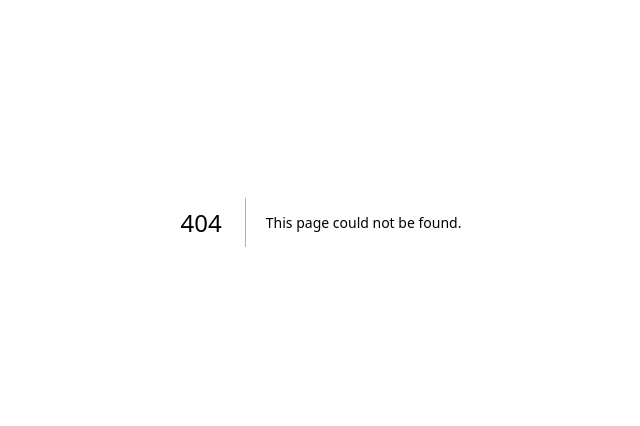
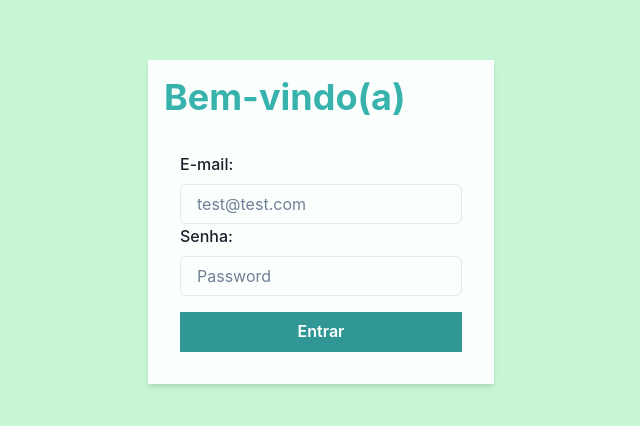
Before and after one commit to JamersonWalderson/django-api-my-starter-kit, a Next.js app in the folder frontend/: page /login in a window 1280 px wide. Before the commit this address had no page. Shown: the part 178-604 px from the top of the page, without its empty margins (319-959 px from the left). Built offline with nearby package versions, Linux system fonts and the light colour scheme.

Commit message:
feat: página de login

```diff
--- /dev/null
+++ b/frontend/pages/login/index.tsx
@@ -0,0 +1,45 @@
+import { Box, Button, Flex, FormControl, FormLabel, Heading, Input, Stack } from "@chakra-ui/react";
+
+export default function Login() {
+  return (
+    <Flex
+      backgroundColor={"green.100"}
+      width={"100vw"}
+      height={"100vh"}
+      flexDirection={"column"}
+      alignItems="center"
+      justifyContent={"center"}
+    >
+      <Stack
+        spacing={4}
+        p="1rem"
+        backgroundColor="whiteAlpha.900"
+        boxShadow="md"
+      >
+        <Heading color={"teal.400"}>Bem-vindo(a)</Heading>
+        <form>
+          <Box p={"1rem"}>
+            <FormControl>
+              <FormLabel>E-mail:</FormLabel>
+              <Input type="email" placeholder="test@test.com" />
+            </FormControl>
+            <FormControl>
+              <FormLabel>Senha:</FormLabel>
+              <Input type="password" placeholder="Password" />
+            </FormControl>
+            <Button
+              type="submit"
+              width={"full"}
+              variant="solid"
+              colorScheme="teal"
+              borderRadius={0}
+              mt="1rem"
+            >
+              Entrar
+            </Button>
+          </Box>
+        </form>
+      </Stack>
+    </Flex>
+  )
+}
```
Also changed, not shown: frontend/pages/dashboard/index.tsx (added, +57 -0 lines), frontend/pages/index.tsx (+7 -57 lines).
